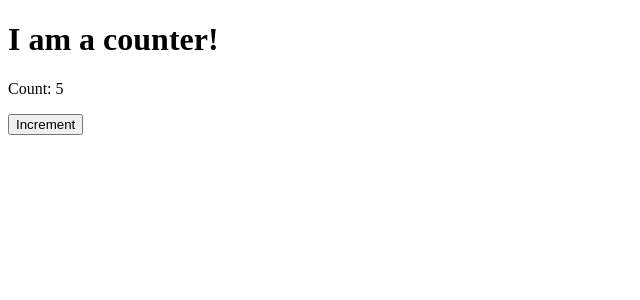
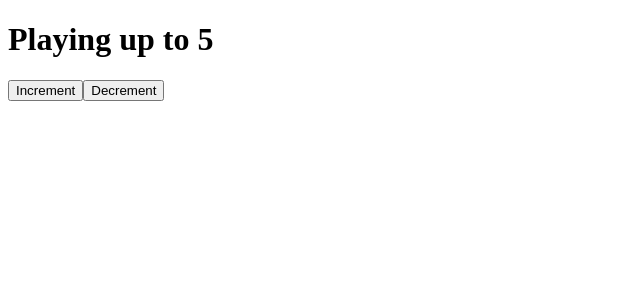
Before and after one commit to simonxcode/scorekeeper-redux, a React (Create React App) app in the folder scorekeeper-redux/: page / in a window 1280 px wide. Shown: the top 300 px of the page, without its empty margins (0-640 px from the left). Built offline with nearby package versions, Linux system fonts and the light colour scheme.

Commit message:
player can decrement winning score

```diff
--- a/scorekeeper-redux/src/components/Counter.js
+++ b/scorekeeper-redux/src/components/Counter.js
@@ -6,9 +6,9 @@ function Counter(props) {
   console.log('render', props)
   return (
     <div>
-      <h1>I am a counter!</h1>
-      <p>Count: {props.count}</p>
+      <h1> Playing up to {props.count} </h1>
       <button onClick={props.onIncrementClick}>Increment</button>
+      <button onClick={props.onDecrementClick}>Decrement</button>
     </div>
   );
 }
@@ -17,8 +17,13 @@ function Counter(props) {
 function mapDispatchToProps(dispatch){
   return {
     onIncrementClick: () => {
-      console.log('clickin');
+      console.log('incrementing');
       const action = { type: 'INCREMENT'};
+      dispatch(action);
+    },
+    onDecrementClick: () => {
+      console.log('decrementing');
+      const action = {type: 'DECREMENT'};
       dispatch(action);
     }
   }
--- a/scorekeeper-redux/src/store/index.js
+++ b/scorekeeper-redux/src/store/index.js
@@ -11,6 +11,8 @@ const reducer = (state = initialState, action) => {
   switch(action.type) {
     case 'INCREMENT':
       return Object.assign({}, state, {count: state.count + 1 });
+    case 'DECREMENT':
+      return Object.assign({}, state, {count: state.count - 1});
     default:
       return state;
   }
```
